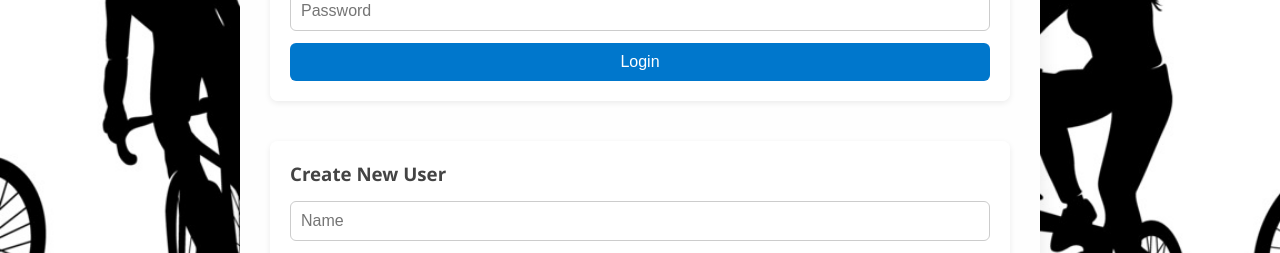
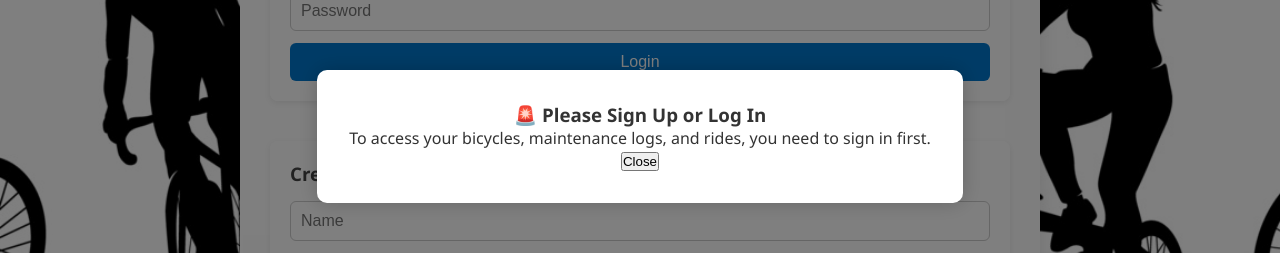
Before and after one commit to Trevor254/bicycle-collection-app, a React (Create React App) app: page /users in a window 1280 px wide. Shown: the part 264-517 px from the top of the page. Built offline with nearby package versions, Linux system fonts and the light colour scheme; no server answers.

Commit message:
UI changes

```diff
--- a/src/pages/Users/Users.css
+++ b/src/pages/Users/Users.css
@@ -90,3 +90,24 @@ body {
     padding: 8px 0;
     border-bottom: 1px solid #eee;
   }
+
+  .popup-overlay {
+    position: fixed;
+    top: 0;
+    left: 0;
+    width: 100%;
+    height: 100%;
+    background: rgba(0, 0, 0, 0.5);
+    display: flex;
+    justify-content: center;
+    align-items: center;
+    z-index: 1000;
+  }
+
+  .popup-message {
+    background: white;
+    padding: 2rem;
+    border-radius: 10px;
+    text-align: center;
+    box-shadow: 0 0 20px rgba(0,0,0,0.2);
+  }
--- a/src/pages/Users/Users.js
+++ b/src/pages/Users/Users.js
@@ -9,22 +9,28 @@ const Users = ({ onAddUser, setLoggedInUser }) => {
   const [form, setForm] = useState({ name: '', email: '', password: '' });
   const [login, setLogin] = useState({ email: '', password: '' });
   const [sessionUser, setSessionUser] = useState(null);
+  const [showPopup, setShowPopup] = useState(false);
 
   useEffect(() => {
     fetchUsers();
 
-    fetch(`${API_BASE}/check_session`, { credentials: 'include' })
-      .then(res => res.ok ? res.json() : null)
+    fetch(`${API_BASE}/check_session`, {
+      credentials: 'include',
+    })
+      .then(res => {
+        if (!res.ok) throw new Error('Not logged in');
+        return res.json();
+      })
       .then(data => {
         setSessionUser(data);
-        if (data) setLoggedInUser(data);
+        setLoggedInUser(data);
       })
       .catch(() => {
         setSessionUser(null);
         setLoggedInUser(null);
+        setShowPopup(true);
       });
-  }, [setLoggedInUser]); // ✅ include it here
-
+  }, [setLoggedInUser]);
 
   const fetchUsers = () => {
     fetch(`${API_BASE}/users`)
@@ -67,6 +73,7 @@ const Users = ({ onAddUser, setLoggedInUser }) => {
           setSessionUser(data.user);
           setLoggedInUser(data.user);
           setLogin({ email: '', password: '' });
+          setShowPopup(false); // Close popup on successful login
         } else {
           alert(data.error || 'Login failed');
         }
@@ -85,6 +92,16 @@ const Users = ({ onAddUser, setLoggedInUser }) => {
 
   return (
     <div className="users-container">
+      {showPopup && (
+        <div className="popup-overlay">
+          <div className="popup-message">
+            <h3>🚨 Please Sign Up or Log In</h3>
+            <p>To access your bicycles, maintenance logs, and rides, you need to sign in first.</p>
+            <button onClick={() => setShowPopup(false)}>Close</button>
+          </div>
+        </div>
+      )}
+
       <h2>User Management</h2>
 
       <div className="user-section">
```
